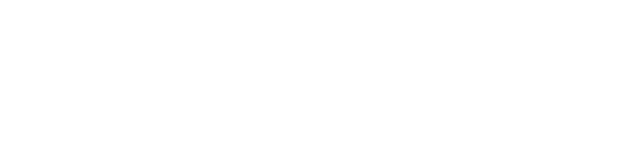
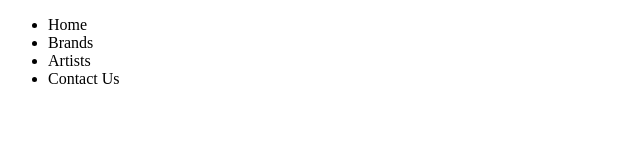
Before and after one commit to gurdeepsingh2000/html-css, a plain HTML site: page index.html in a window 1280 px wide. Shown: the whole page, without its empty margins (0-640 px from the left). Drawn offline with Linux system fonts and the light colour scheme.

Commit message:
added header and navbar

```diff
--- a/index.html
+++ b/index.html
@@ -4,9 +4,20 @@
     <meta charset="UTF-8">
     <meta http-equiv="X-UA-Compatible" content="IE=edge">
     <meta name="viewport" content="width=device-width, initial-scale=1.0">
+    <link rel="stylesheet" href="style.css">
     <title>Simple</title>
 </head>
 <body>
+    <header>
+        <nav>
+            <ul>
+                <li>Home</li>
+                <li>Brands</li>
+                <li>Artists</li>
+                <li>Contact Us</li>
+            </ul>
+        </nav>
+    </header>
 
 </body>
 </html>
```
Also changed, not shown: style.css (added).
